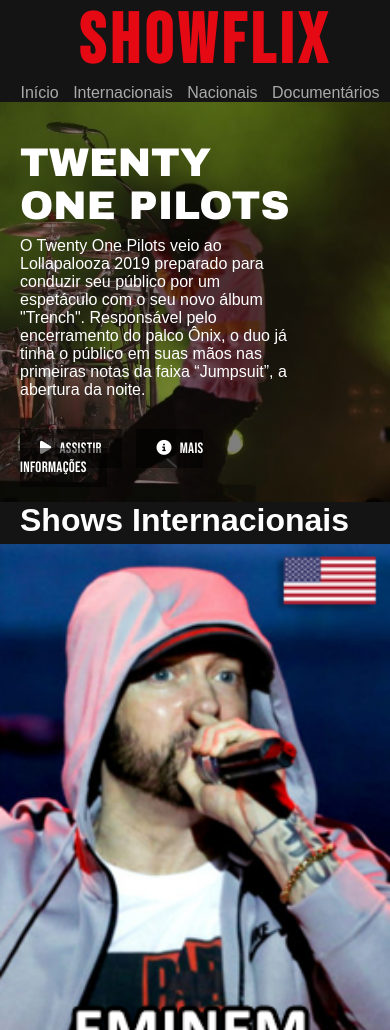
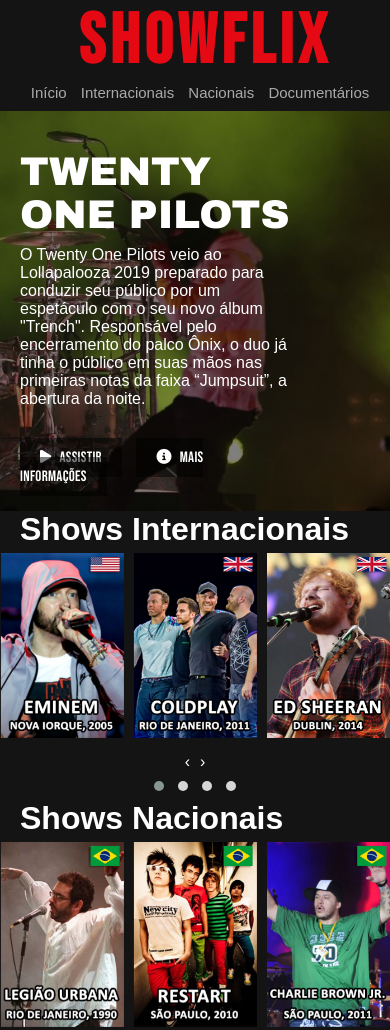
Before and after one commit to brunomdrrosa/Showflix, a plain HTML site: page index.html in a window 390 px wide. Shown: the top 1030 px of the page. Drawn offline with Linux system fonts and the light colour scheme.

Commit message:
Alterações no site mobile

```diff
--- a/index.html
+++ b/index.html
@@ -28,7 +28,7 @@
     <header>
       <div class="container">
         <h2 class="logo">SHOWFLIX</h2>
-        <nav>
+        <nav class="navbar">
           <a href="#">Início</a>
           <a href="#interacionais">Internacionais</a>
           <a href="#nacionais">Nacionais</a>
--- a/js/owl/setup.js
+++ b/js/owl/setup.js
@@ -4,10 +4,10 @@ $(".owl-carousel").owlCarousel({
   nav: true,
   responsive: {
     0: {
-      items: 1,
+      items: 3,
     },
     600: {
-      items: 3,
+      items: 5,
     },
     1000: {
       items: 7,
--- a/styles/responsive.css
+++ b/styles/responsive.css
@@ -9,6 +9,11 @@
     font-family: 'Bebas Neue', cursive;
     letter-spacing: 0.3px;
   }
+
+  .navbar {
+    font-size: 15px;
+    margin-bottom: 10px;
+  }
 }
 
 @media screen and (min-width: 1000px) {
```
